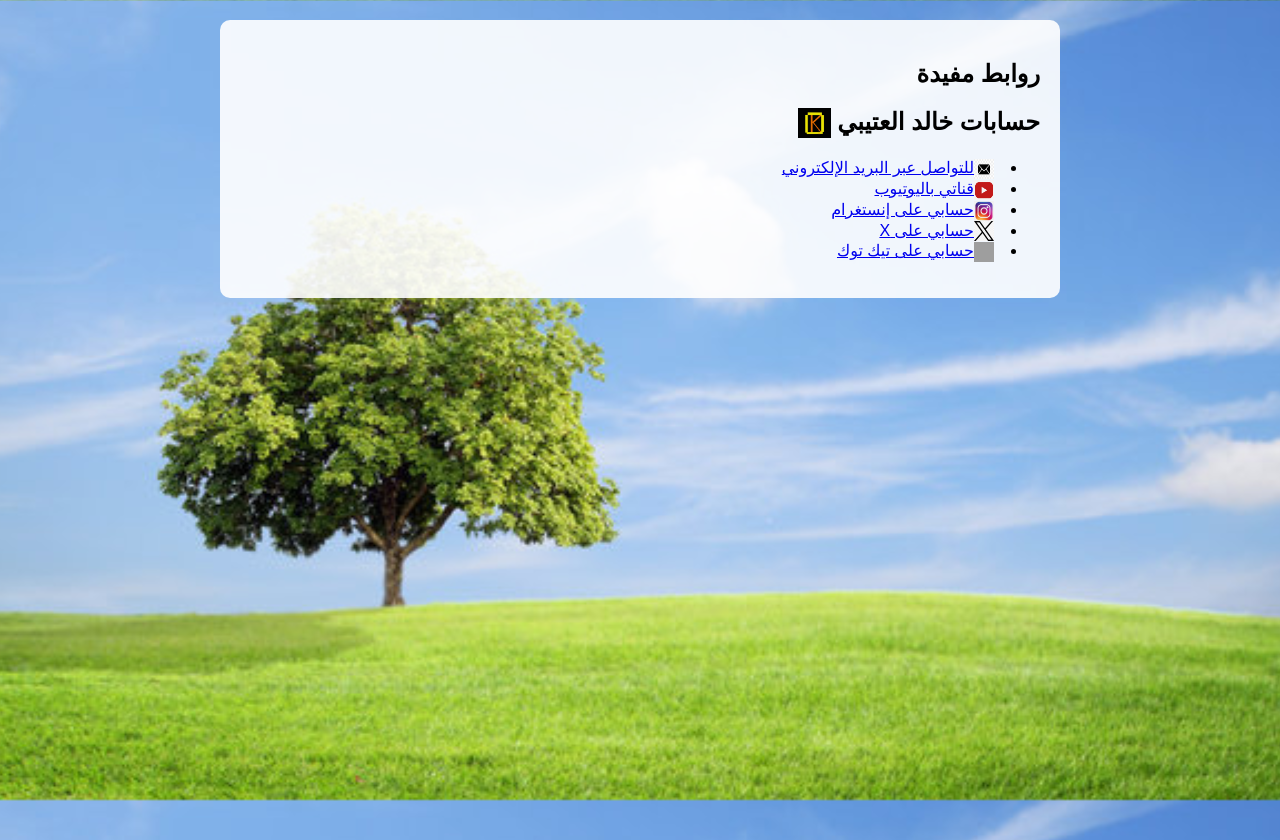
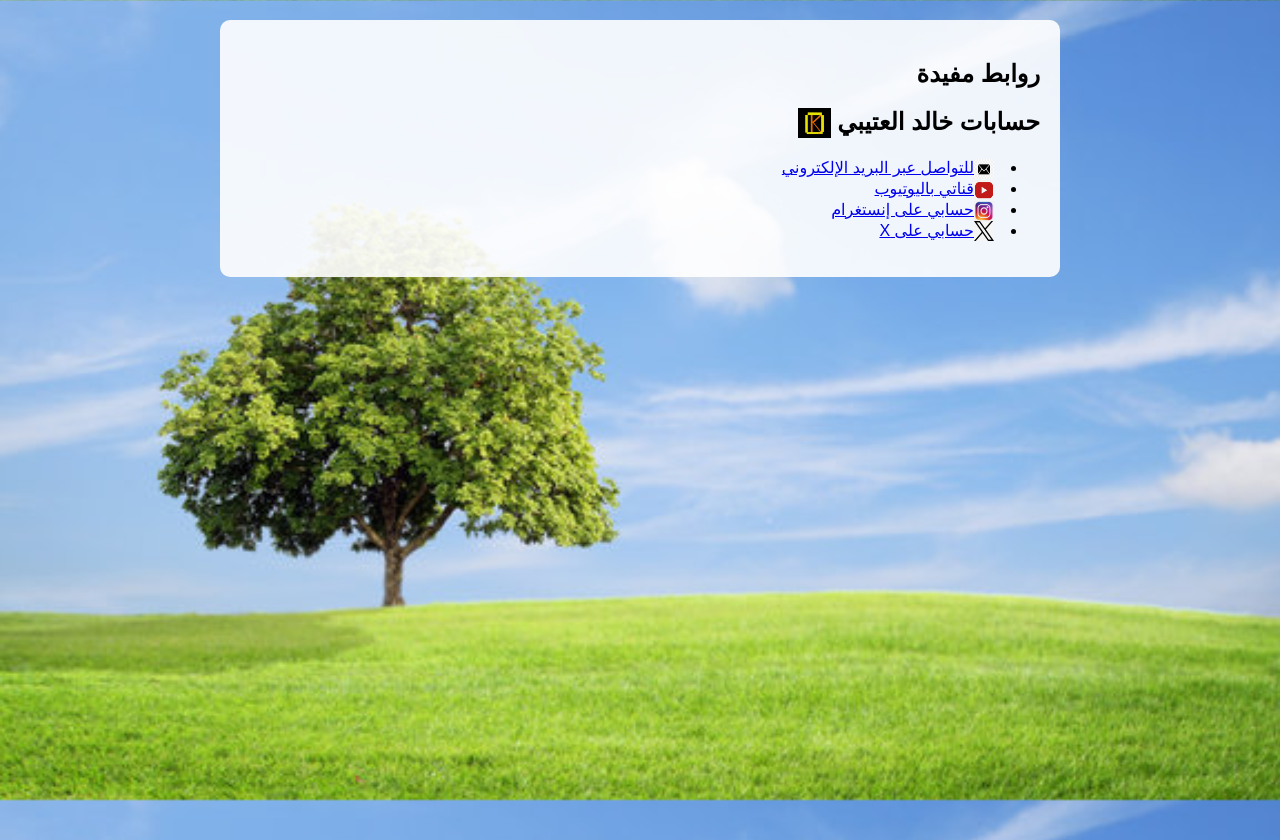
Before and after one commit to Khaled-mk1/Khaled-s-Secret, a plain HTML site: page index.html in a window 1280 px wide. Drawn offline with Linux system fonts and the light colour scheme; grey boxes are pictures that could not be loaded.

Commit message:
Remove TikTok link from index.html
Removed TikTok link from the contact list.

```diff
--- a/index.html
+++ b/index.html
@@ -33,7 +33,6 @@
     <li><a href="https://www.youtube.com/@khaled_mk1/" target="_blank"><img src="https://raw.githubusercontent.com/Khaled-mk1/Khaled-s-Secret/main/images/youtube logo.png" alt="YouTube" style="vertical-align:middle; width:20px; height:20px; margin-right:6px;">قناتي باليوتيوب</a></li>
     <li><a href="https://www.instagram.com/kha1ed_mk/" target="_blank"><img src="https://raw.githubusercontent.com/Khaled-mk1/Khaled-s-Secret/main/images/insatagram logo.jpg" alt="Instagram" style="vertical-align:middle; width:20px; height:20px; margin-right:6px;">حسابي على إنستغرام</a></li>
     <li><a href="https://x.com/khaled_mk_?s=21" target="_blank"><img src="https://raw.githubusercontent.com/Khaled-mk1/Khaled-s-Secret/main/images/X%20logo.jpg" alt="X" style="vertical-align:middle; width:20px; height:20px; margin-right:6px;">حسابي على X</a></li>
-    <li><a href="https://www.tiktok.com/@khaled_.mk?_t=ZS-90vlInsaXh7&_r=1" target="_blank"><img src="https://raw.githubusercontent.com/Khaled-mk1/Khaled-s-Secret/main/images/tiktok%20logo.png" alt="TikTok" style="vertical-align:middle; width:20px; height:20px; margin-right:6px;">حسابي على تيك توك</a></li>
 </ul>
 </body>
 </html>
```
